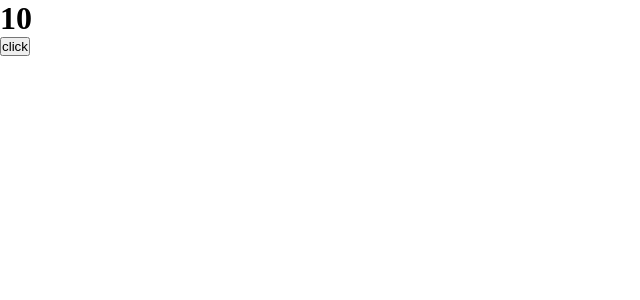
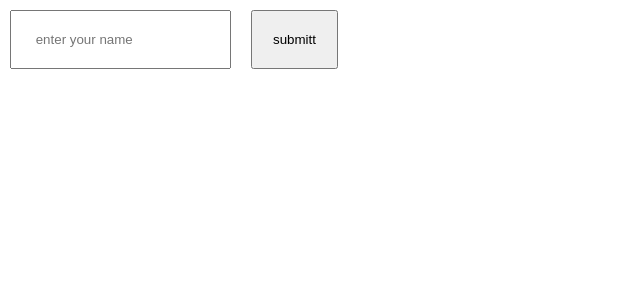
Before and after one commit to paras01-patel/youtube_react, a React (Vite) app: page / in a window 1280 px wide. Shown: the top 300 px of the page, without its empty margins (0-640 px from the left). Built offline with nearby package versions, Linux system fonts and the light colour scheme.

Commit message:
form handling

```diff
--- a/src/App.jsx
+++ b/src/App.jsx
@@ -54,22 +54,44 @@ import { useState } from "react"
 // export default App
 
 
-//batch adding
+//batch update
+// function App(){
+
+//   let [num,setnum]=useState(10)
+//   function clicked(){
+//     setnum(pre=>(pre+1))
+//     setnum(pre=>(pre+1))
+//     setnum(pre=>(pre+1))
+
+
+//   }
+//   return(
+//     <>
+
+//     <h1>{num}</h1>
+//     <button onClick={clicked}>click</button>
+//     </>
+//   )
+// }
+// export default App
+
+
+
+
+// from handle
+
 function App(){
-
-  let [num,setnum]=useState(10)
-  function clicked(){
-    setnum(pre=>(pre+1))
-    setnum(pre=>(pre+1))
-    setnum(pre=>(pre+1))
-
+  function submitt(e){
+    e.preventDefault()
+    console.log("form submittedg")
 
   }
   return(
     <>
-
-    <h1>{num}</h1>
-    <button onClick={clicked}>click</button>
+    <form onSubmit={(e)=>{ submitt(e) }}>
+      <input type="text " placeholder=" enter your name" />
+      <button> submitt</button>
+    </form>
     </>
   )
 }
--- a/src/index.css
+++ b/src/index.css
@@ -3,3 +3,8 @@
     padding: 0%;
     box-sizing: 0%;
 }
+input,button{
+    padding: 20px;
+    margin: 10px;
+
+}
```
